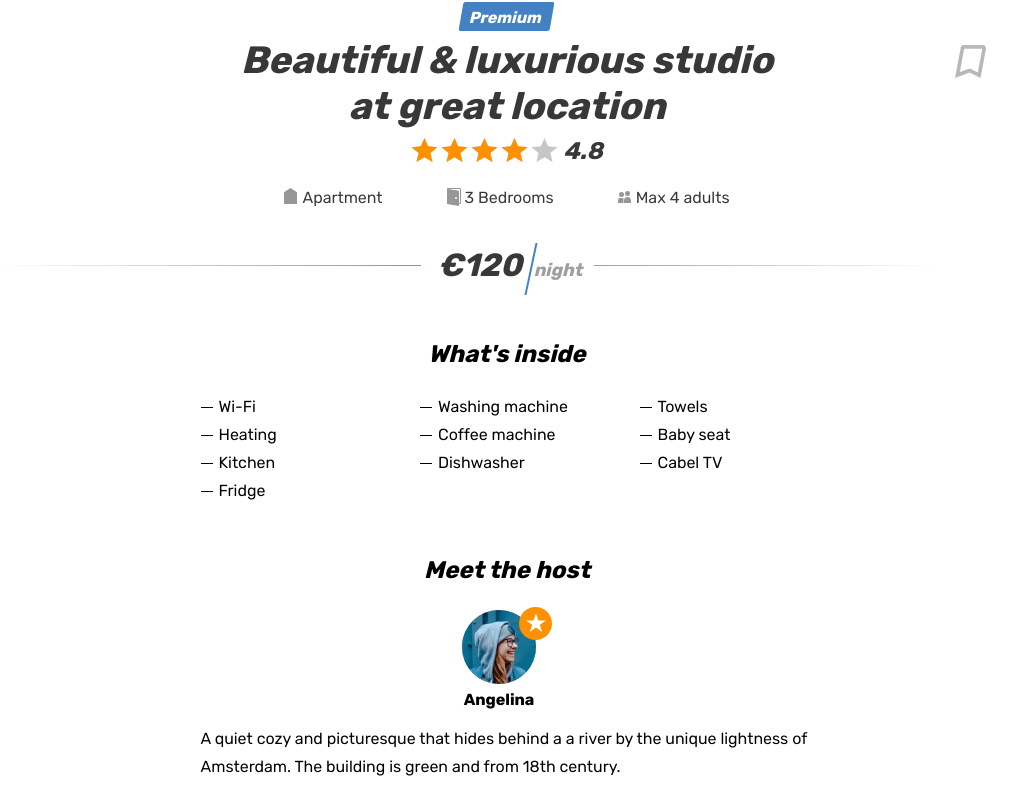
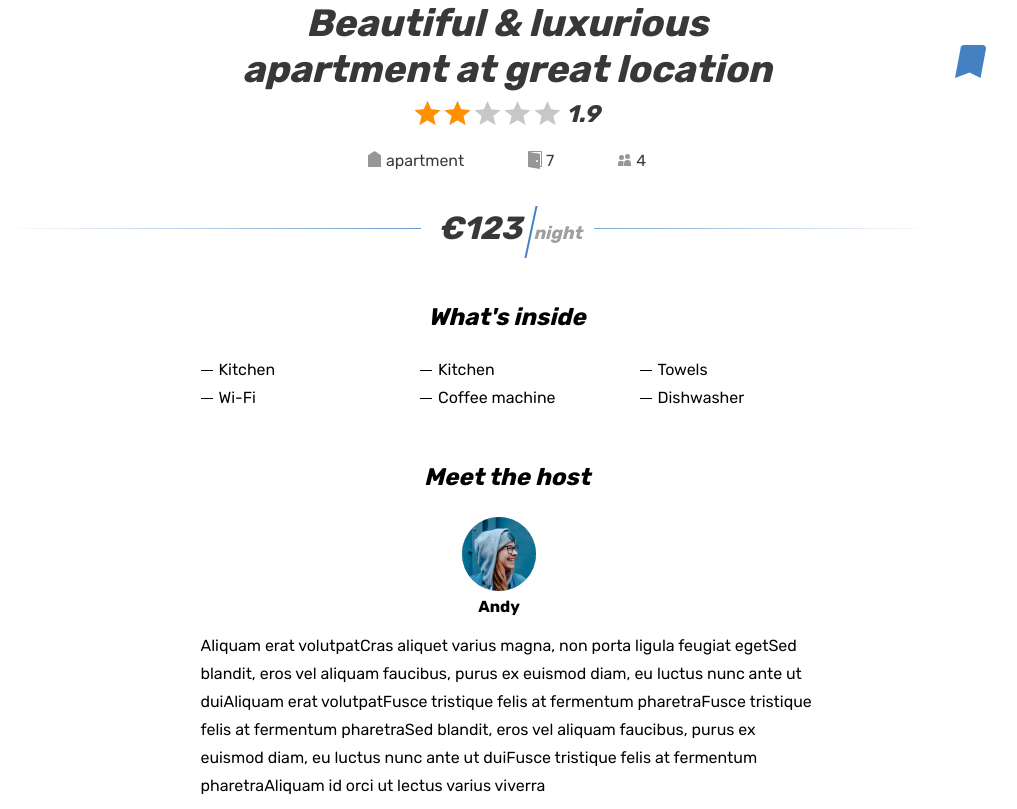
Before and after one commit to levallevchenko/Six-Cities, a React app: page /offer/0 in a window 1280 px wide. Shown: the part 511-1320 px from the top of the page, without its empty margins (133-1150 px from the left). Built offline with nearby package versions, Linux system fonts and the light colour scheme.

Commit message:
Добавит моки на страницу предложения

```diff
--- a/package.json
+++ b/package.json
@@ -17,7 +17,6 @@
     "eslint": "7.18.0",
     "eslint-config-htmlacademy": "2.1.0",
     "eslint-plugin-react": "7.22.0",
-    "nanoid": "3.1.20",
     "webpack": "4.46.0",
     "webpack-cli": "3.3.12",
     "webpack-dev-server": "3.11.2"
@@ -26,6 +25,7 @@
     "node": ">=12.0.0"
   },
   "dependencies": {
+    "nanoid": "3.1.20",
     "prop-types": "15.7.2",
     "react": "16.14.0",
     "react-dom": "16.14.0",
--- a/src/components/app/app.jsx
+++ b/src/components/app/app.jsx
@@ -18,7 +18,7 @@ const App = (props) => {
           <Main placesCount={placesCount} offers = {offers} />
         </Route>
         <Route exact path="/offer/:id">
-          <Room />
+          <Room offers = {offers} />
         </Route>
         <Route exact path="/login">
           <Login />
--- a/src/components/main/main.jsx
+++ b/src/components/main/main.jsx
@@ -6,7 +6,6 @@ import Offer from '../offer/offer';
 
 const Main = (props) => {
   const {placesCount, offers} = props;
-  const [id] = React.useState(nanoid);
 
   return (
     <div className="page page--gray page--main">
@@ -86,7 +85,7 @@ const Main = (props) => {
               </form>
               <div className="cities__places-list places__list tabs__content">
                 <React.Fragment>
-                  {offers.map((offer, i) => <Offer key={id + i} offer={offer} />)}
+                  {offers.map((offer) => <Offer key={nanoid()} offer={offer} />)}
                 </React.Fragment>
               </div>
             </section>
--- a/src/components/offer/offer.jsx
+++ b/src/components/offer/offer.jsx
@@ -4,6 +4,8 @@ import {offerPropTypes} from '../../prop-types/offer';
 
 const Offer = (props) => {
   const {offer} = props;
+  const {previewSrc, price, hotelName, hotelId} = offer;
+  const roomLink = `/offer/${hotelId}`;
 
   const getPremiumElement = () => <div className="place-card__mark"><span>Premium</span></div>;
 
@@ -11,14 +13,14 @@ const Offer = (props) => {
     <article className="cities__place-card place-card">
       {offer.isPremium && getPremiumElement()}
       <div className="cities__image-wrapper place-card__image-wrapper">
-        <Link to="/offer/1">
-          <img className="place-card__image" src={offer.previewSrc} width={260} height={200} alt="Place image" />
+        <Link to={roomLink}>
+          <img className="place-card__image" src={previewSrc} width={260} height={200} alt="Place image" />
         </Link>
       </div>
       <div className="place-card__info">
         <div className="place-card__price-wrapper">
           <div className="place-card__price">
-            <b className="place-card__price-value">€{offer.price}</b>
+            <b className="place-card__price-value">€{price}</b>
             <span className="place-card__price-text">/&nbsp;night</span>
           </div>
           <button className="place-card__bookmark-button button" type="button">
@@ -35,7 +37,7 @@ const Offer = (props) => {
           </div>
         </div>
         <h2 className="place-card__name">
-          <Link to="/offer/1">{offer.hotelName}</Link>
+          <Link to={roomLink}>{hotelName}</Link>
         </h2>
         <p className="place-card__type">Apartment</p>
       </div>
--- a/src/components/room/room.jsx
+++ b/src/components/room/room.jsx
@@ -1,7 +1,23 @@
 import React from 'react';
 import {Link} from 'react-router-dom';
+import {nanoid} from 'nanoid';
+import {offerPropTypes} from '../../prop-types/offer';
 
-const Room = () => {
+const Room = (props) => {
+  const {offers} = props;
+  const id = window.location.pathname.slice(-1);
+  const offer = offers[id];
+  const {hotelName, rating, offerType, bedrooms, maxAdults, price, goods, host, description, isFavorite, isPremium} = offer;
+  const ratingStarWidth = `${Math.round(rating) * 20}%`;
+
+  // const Good = (props) => {
+  //   const {good} = props
+  //   return (
+  //     <li className="property__inside-item">
+  //       {good}
+  //     </li>
+  //   );
+  // }
 
   return (
     <div className="page">
@@ -53,14 +69,15 @@ const Room = () => {
           </div>
           <div className="property__container container">
             <div className="property__wrapper">
+              {isPremium &&
               <div className="property__mark">
                 <span>Premium</span>
-              </div>
+              </div>}
               <div className="property__name-wrapper">
                 <h1 className="property__name">
-                  Beautiful &amp; luxurious studio at great location
+                  {hotelName}
                 </h1>
-                <button className="property__bookmark-button button" type="button">
+                <button className={isFavorite ? `property__bookmark-button button property__bookmark-button--active` : `property__bookmark-button button`} type="button">
                   <svg className="property__bookmark-icon" width={31} height={33}>
                     <use xlinkHref="#icon-bookmark" />
                   </svg>
@@ -69,74 +86,50 @@ const Room = () => {
               </div>
               <div className="property__rating rating">
                 <div className="property__stars rating__stars">
-                  <span style={{width: `80%`}} />
+                  <span style={{width: ratingStarWidth}} />
                   <span className="visually-hidden">Rating</span>
                 </div>
-                <span className="property__rating-value rating__value">4.8</span>
+                <span className="property__rating-value rating__value">{rating}</span>
               </div>
               <ul className="property__features">
                 <li className="property__feature property__feature--entire">
-                  Apartment
+                  {offerType}
                 </li>
                 <li className="property__feature property__feature--bedrooms">
-                  3 Bedrooms
+                  {bedrooms}
                 </li>
                 <li className="property__feature property__feature--adults">
-                  Max 4 adults
+                  {maxAdults}
                 </li>
               </ul>
               <div className="property__price">
-                <b className="property__price-value">€120</b>
+                <b className="property__price-value">€{price}</b>
                 <span className="property__price-text">&nbsp;night</span>
               </div>
               <div className="property__inside">
                 <h2 className="property__inside-title">What&apos;s inside</h2>
                 <ul className="property__inside-list">
-                  <li className="property__inside-item">
-                    Wi-Fi
-                  </li>
-                  <li className="property__inside-item">
-                    Washing machine
-                  </li>
-                  <li className="property__inside-item">
-                    Towels
-                  </li>
-                  <li className="property__inside-item">
-                    Heating
-                  </li>
-                  <li className="property__inside-item">
-                    Coffee machine
-                  </li>
-                  <li className="property__inside-item">
-                    Baby seat
-                  </li>
-                  <li className="property__inside-item">
-                    Kitchen
-                  </li>
-                  <li className="property__inside-item">
-                    Dishwasher
-                  </li>
-                  <li className="property__inside-item">
-                    Cabel TV
-                  </li>
-                  <li className="property__inside-item">
-                    Fridge
-                  </li>
+                  {/* {goods.map((good, i) => <Good key={good + i} good={good} />)} */}
+                  {goods.map((good) => {
+                    return <li className="property__inside-item" key={nanoid()}>
+                      {good}
+                    </li>;
+                  })}
                 </ul>
               </div>
               <div className="property__host">
                 <h2 className="property__host-title">Meet the host</h2>
                 <div className="property__host-user user">
-                  <div className="property__avatar-wrapper property__avatar-wrapper--pro user__avatar-wrapper">
-                    <img className="property__avatar user__avatar" src="img/avatar-angelina.jpg" width={74} height={74} alt="Host avatar" />
+                  <div className={host.isUserPro ? `property__avatar-wrapper user__avatar-wrapper property__avatar-wrapper--pro` : `property__avatar-wrapper user__avatar-wrapper`}>
+                    <img className="property__avatar user__avatar" src={host.avatarUrl} width={74} height={74} alt="Host avatar" />
                   </div>
                   <span className="property__user-name">
-                    Angelina
+                    {host.userName}
                   </span>
                 </div>
                 <div className="property__description">
                   <p className="property__text">
-                    A quiet cozy and picturesque that hides behind a a river by the unique lightness of Amsterdam. The building is green and from 18th century.
+                    {description}
                   </p>
                   <p className="property__text">
                     An independent House, strategically located between Rembrand Square and National Opera, but where the bustle of the city comes to rest in this alley flowery and colorful.
@@ -321,4 +314,6 @@ const Room = () => {
   );
 };
 
+Room.propTypes = offerPropTypes;
+
 export default Room;
--- a/src/mocks/offers.js
+++ b/src/mocks/offers.js
@@ -15,8 +15,6 @@ const RATING_MIN_VALUE = 1;
 const RATING_MAX_VALUE = 5;
 const PRICE_MIN_VALUE = 50;
 const PRICE_MAX_VALUE = 1000;
-const AVATAR_MIN_ID = 1;
-const AVATAR_MAX_ID = 2;
 
 const hotelNames = [
   `Beautiful & luxurious apartment at great location`,
@@ -55,6 +53,11 @@ const userNames = [
   `James`
 ];
 
+const avatarNames = [
+  `Angelina`,
+  `Max`,
+];
+
 const offerTypes = [
   `room`,
   `hotel`,
@@ -63,15 +66,16 @@ const offerTypes = [
 ];
 
 export const generateOffer = (index) => {
+  const previewId = getRandomInteger(IMAGE_MIN_ID, IMAGE_MAX_ID);
   const bedrooms = getRandomInteger(BEDROOMS_MIN_COUNT, BEDROOMS_MAX_COUNT);
   const description = generateRandomArray(descriptionArray, DESCRIPTION_MIN_COUNT, DESCRIPTION_MAX_COUNT);
   const goods = generateRandomArray(goodsArray, GOODS_MIN_COUNT, GOODS_MAX_COUNT);
-  const avatarUrl = `img/${getRandomInteger(AVATAR_MIN_ID, AVATAR_MAX_ID)}.png`;
+  const avatarUrl = `img/avatar-${getElementFromArray(avatarNames).toLowerCase()}.jpg`;
   const userID = getRandomInteger(IMAGE_MIN_ID, IMAGE_MAX_ID);
   const isUserPro = getRandomBoolean();
   const userName = getElementFromArray(userNames);
-  const hotelId = getRandomInteger(IMAGE_MIN_ID, IMAGE_MAX_ID);
-  const previewSrc = `img/apartment-0${hotelId}.jpg`;
+  const hotelId = index;
+  const previewSrc = `img/apartment-0${previewId}.jpg`;
   const isFavorite = getRandomBoolean();
   const isPremium = getRandomBoolean();
   const hotelImages = previewSrc;
```
Also changed, not shown: 1 other file (tests, documents, lock files or other folders).
